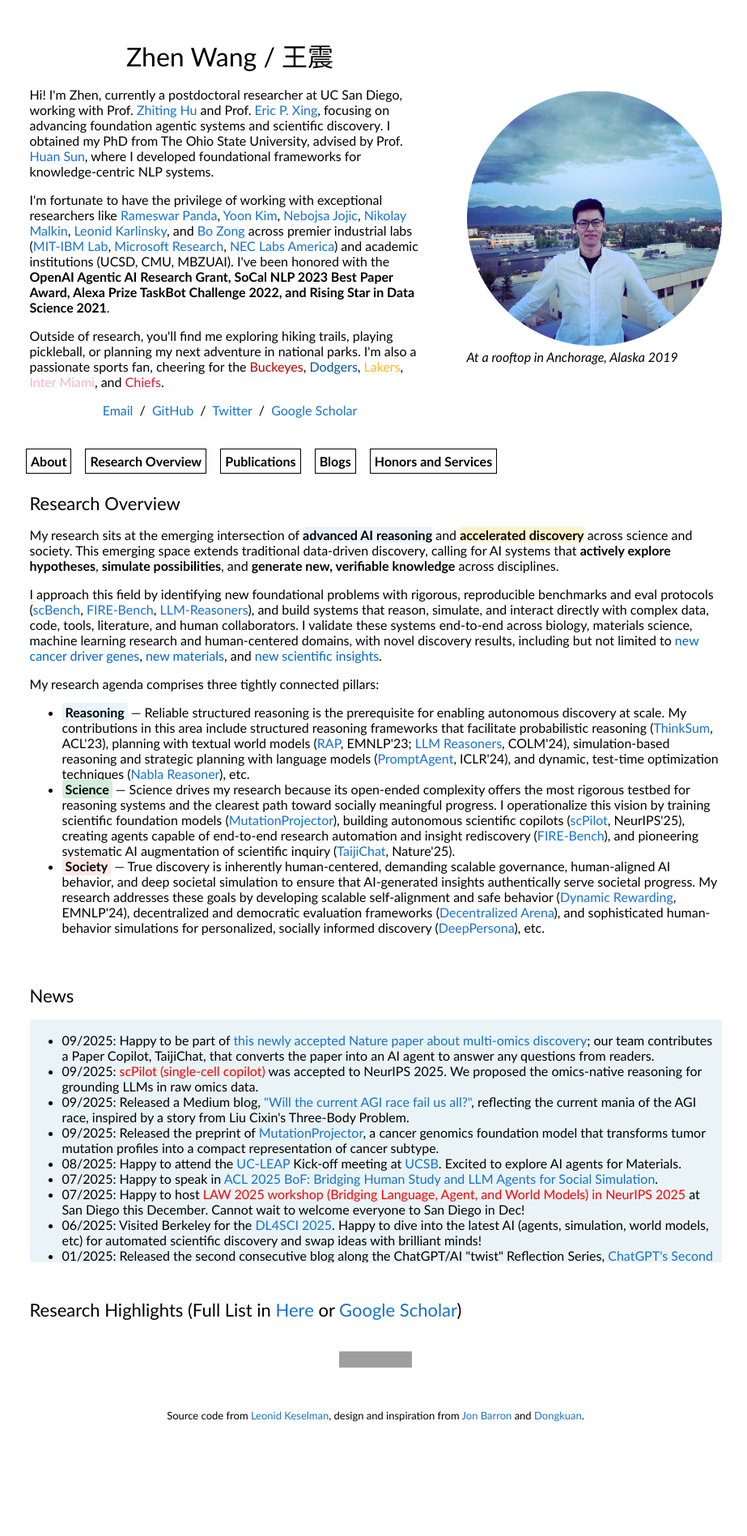
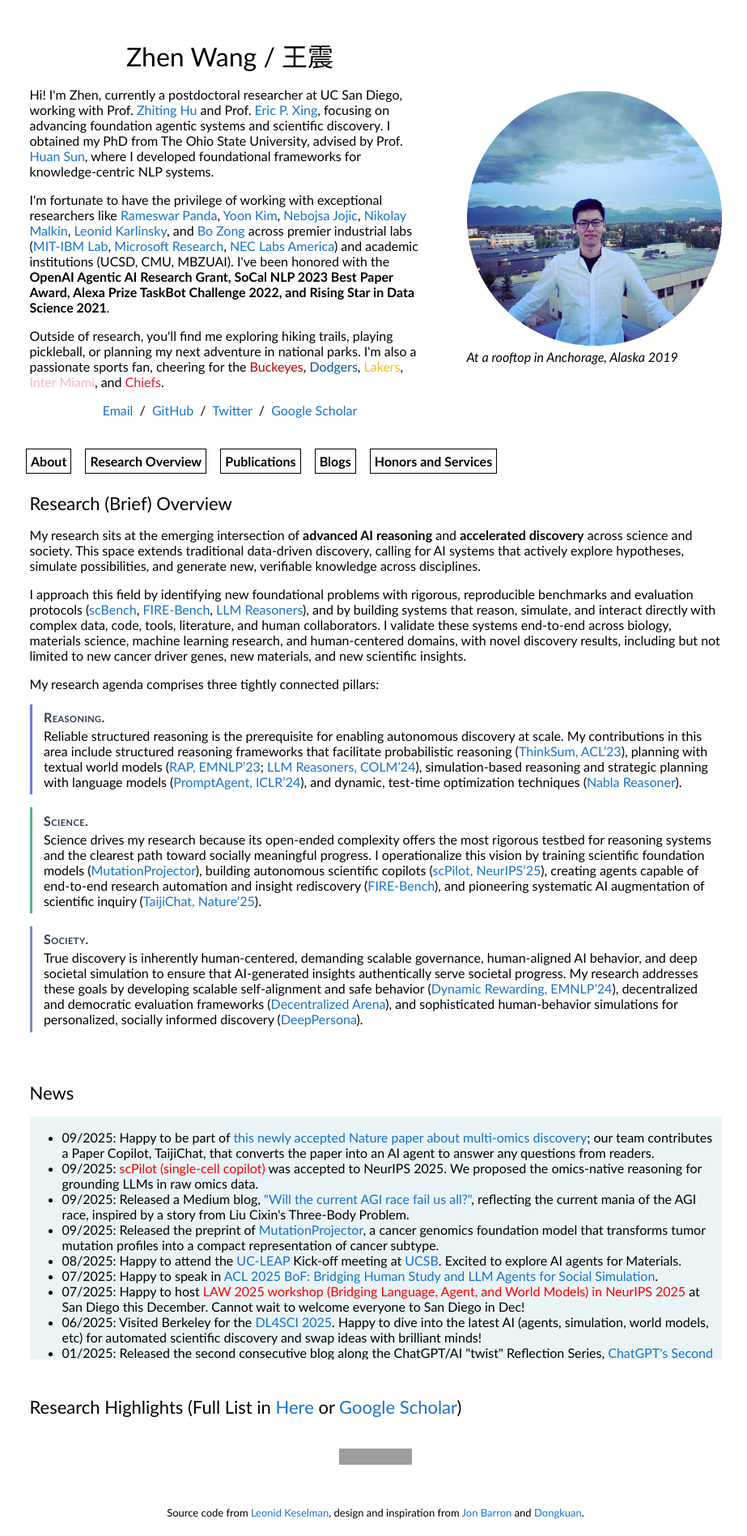
Before and after one commit to zhenwang9102/zhenwang9102.github.io, a Jekyll site: the page built from _posts/2019-06-02-venue.markdown, in a window 1280 px wide. Shown: the whole page at 81% size, without its empty margins (176-1099 px from the left). Built offline with Jekyll 4.4.1, drawn with Linux system fonts in a browser that asks for light colours; before the commit the page ends 1777 px from its top, so only the background shows below that; grey boxes are pictures that could not be loaded.

Commit message:
Update default.html

```diff
--- a/_layouts/default.html
+++ b/_layouts/default.html
@@ -101,28 +101,38 @@
           <tr>
             <td style="padding:2.5%;width:100%;vertical-align:middle">
 
-              <h2>Research Overview</h2>
-              <p>
-                My research sits at the emerging intersection of <span style="background-color:#e8f4ff;font-weight:600;">advanced AI reasoning</span> and <span style="background-color:#fff2cc;font-weight:600;">accelerated discovery</span> across science and society. This emerging space extends traditional data-driven discovery, calling for AI systems that <b>actively explore hypotheses</b>, <b>simulate possibilities</b>, and <b>generate new, verifiable knowledge</b> across disciplines.
-              </p>
-              <p>
-                I approach this field by identifying new foundational problems with rigorous, reproducible benchmarks and eval protocols (<a href="https://zhenwang9102.github.io/">scBench</a>, <a href="https://zhenwang9102.github.io/">FIRE-Bench</a>, <a href="https://github.com/maitrix-org/llm-reasoners">LLM-Reasoners</a>), and build systems that reason, simulate, and interact directly with complex data, code, tools, literature, and human collaborators. I validate these systems end-to-end across biology, materials science, machine learning research and human-centered domains, with novel discovery results, including but not limited to <span style="color:#0066cc;">new cancer driver genes</span>, <span style="color:#0066cc;">new materials</span>, and <span style="color:#0066cc;">new scientific insights</span>.
-              </p>
-              <p>
-                My research agenda comprises three tightly connected pillars:
+              <h2 style="margin-top:0;">Research (Brief) Overview</h2>
+
+              <p style="margin-bottom:0.9rem;">
+                My research sits at the emerging intersection of <span style="font-weight:600;">advanced AI reasoning</span> and <span style="font-weight:600;">accelerated discovery</span> across science and society. This space extends traditional data‑driven discovery, calling for AI systems that actively explore hypotheses, simulate possibilities, and generate new, verifiable knowledge across disciplines.
               </p>
 
-              <ul>
-                <li>
-                  <span style="background-color:#e8f4ff;padding:2px 4px;border-radius:3px;font-weight:600;">Reasoning</span> — Reliable structured reasoning is the prerequisite for enabling autonomous discovery at scale. My contributions in this area include structured reasoning frameworks that facilitate probabilistic reasoning (<a href="https://arxiv.org/abs/2210.01293">ThinkSum</a>, ACL'23), planning with textual world models (<a href="https://arxiv.org/abs/2305.14992">RAP</a>, EMNLP'23; <a href="https://github.com/maitrix-org/llm-reasoners">LLM Reasoners</a>, COLM'24), simulation-based reasoning and strategic planning with language models (<a href="https://arxiv.org/abs/2310.16427">PromptAgent</a>, ICLR'24), and dynamic, test-time optimization techniques (<a href="https://zhenwang9102.github.io/">Nabla Reasoner</a>), etc.
+              <p style="margin-bottom:0.9rem;">
+                I approach this field by identifying new foundational problems with rigorous, reproducible benchmarks and evaluation protocols (<a href="https://zhenwang9102.github.io/">scBench</a>, <a href="https://zhenwang9102.github.io/">FIRE‑Bench</a>, <a href="https://github.com/maitrix-org/llm-reasoners">LLM Reasoners</a>), and by building systems that reason, simulate, and interact directly with complex data, code, tools, literature, and human collaborators. I validate these systems end‑to‑end across biology, materials science, machine learning research, and human‑centered domains, with novel discovery results, including but not limited to new cancer driver genes, new materials, and new scientific insights.
+              </p>
+
+              <p style="margin-bottom:0.9rem;">My research agenda comprises three tightly connected pillars:</p>
+
+              <ul style="list-style: none; padding-left: 0;">
+                <li style="margin:0 0 1.0rem 0; padding:0.4rem 0 0.4rem 0.9rem; border-left:3px solid #6C7AE0;">
+                  <strong style="font-variant:small-caps; letter-spacing:.03em; color:#2f3b52;">Reasoning.</strong>
+                  <span style="display:block; margin-top:0.25rem;">
+                    Reliable structured reasoning is the prerequisite for enabling autonomous discovery at scale. My contributions in this area include structured reasoning frameworks that facilitate probabilistic reasoning (<a href="https://aclanthology.org/2023.acl-long.68/">ThinkSum, ACL’23</a>), planning with textual world models (<a href="https://aclanthology.org/2023.emnlp-main.507/">RAP, EMNLP’23</a>; <a href="https://arxiv.org/abs/2404.05221">LLM Reasoners, COLM’24</a>), simulation‑based reasoning and strategic planning with language models (<a href="https://arxiv.org/abs/2310.16427">PromptAgent, ICLR’24</a>), and dynamic, test‑time optimization techniques (<a href="https://zhenwang9102.github.io/">Nabla Reasoner</a>).
+                  </span>
                 </li>
 
-                <li>
-                  <span style="background-color:#d4edda;padding:2px 4px;border-radius:3px;font-weight:600;">Science</span> — Science drives my research because its open-ended complexity offers the most rigorous testbed for reasoning systems and the clearest path toward socially meaningful progress. I operationalize this vision by training scientific foundation models (<a href="https://zhenwang9102.github.io/">MutationProjector</a>), building autonomous scientific copilots (<a href="https://zhenwang9102.github.io/">scPilot</a>, NeurIPS'25), creating agents capable of end-to-end research automation and insight rediscovery (<a href="https://zhenwang9102.github.io/">FIRE-Bench</a>), and pioneering systematic AI augmentation of scientific inquiry (<a href="https://zhenwang9102.github.io/">TaijiChat</a>, Nature'25).
+                <li style="margin:0 0 1.0rem 0; padding:0.4rem 0 0.4rem 0.9rem; border-left:3px solid #56B58C;">
+                  <strong style="font-variant:small-caps; letter-spacing:.03em; color:#2f3b52;">Science.</strong>
+                  <span style="display:block; margin-top:0.25rem;">
+                    Science drives my research because its open‑ended complexity offers the most rigorous testbed for reasoning systems and the clearest path toward socially meaningful progress. I operationalize this vision by training scientific foundation models (<a href="https://www.biorxiv.org/content/10.1101/2025.09.08.674723v1">MutationProjector</a>), building autonomous scientific copilots (<a href="https://neurips.cc/virtual/2025/poster/117633">scPilot, NeurIPS’25</a>), creating agents capable of end‑to‑end research automation and insight rediscovery (<a href="https://zhenwang9102.github.io/">FIRE‑Bench</a>), and pioneering systematic AI augmentation of scientific inquiry (<a href="https://zhenwang9102.github.io/">TaijiChat, Nature’25</a>).
+                  </span>
                 </li>
 
-                <li>
-                  <span style="background-color:#ffe8e8;padding:2px 4px;border-radius:3px;font-weight:600;">Society</span> — True discovery is inherently human-centered, demanding scalable governance, human-aligned AI behavior, and deep societal simulation to ensure that AI-generated insights authentically serve societal progress. My research addresses these goals by developing scalable self-alignment and safe behavior (<a href="https://arxiv.org/abs/2411.08733">Dynamic Rewarding</a>, EMNLP'24), decentralized and democratic evaluation frameworks (<a href="https://de-arena.maitrix.org/">Decentralized Arena</a>), and sophisticated human-behavior simulations for personalized, socially informed discovery (<a href="https://zhenwang9102.github.io/">DeepPersona</a>), etc.
+                <li style="margin:0; padding:0.4rem 0 0.4rem 0.9rem; border-left:3px solid #7C8FB1;">
+                  <strong style="font-variant:small-caps; letter-spacing:.03em; color:#2f3b52;">Society.</strong>
+                  <span style="display:block; margin-top:0.25rem;">
+                    True discovery is inherently human‑centered, demanding scalable governance, human‑aligned AI behavior, and deep societal simulation to ensure that AI‑generated insights authentically serve societal progress. My research addresses these goals by developing scalable self‑alignment and safe behavior (<a href="https://aclanthology.org/2024.emnlp-main.1220/">Dynamic Rewarding, EMNLP’24</a>), decentralized and democratic evaluation frameworks (<a href="https://de-arena.maitrix.org/">Decentralized Arena</a>), and sophisticated human‑behavior simulations for personalized, socially informed discovery (<a href="https://zhenwang9102.github.io/">DeepPersona</a>).
+                  </span>
                 </li>
               </ul>
 
```
